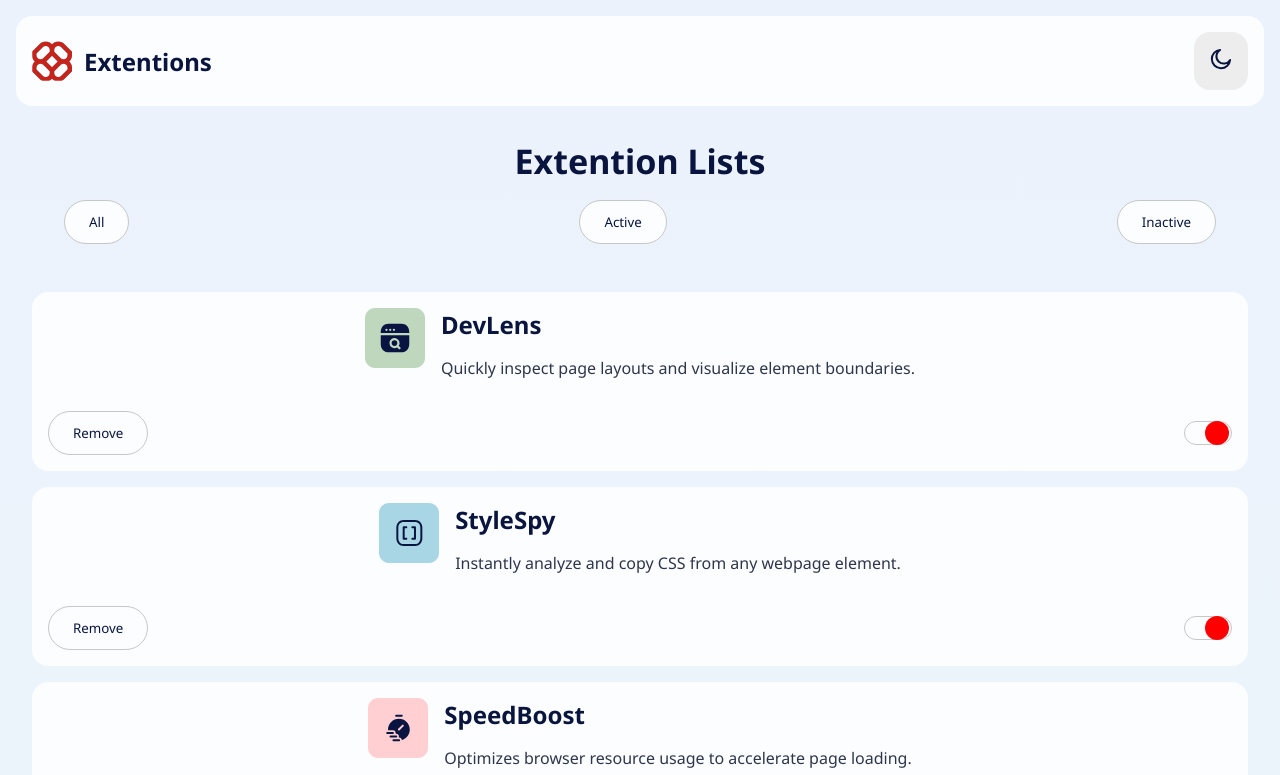
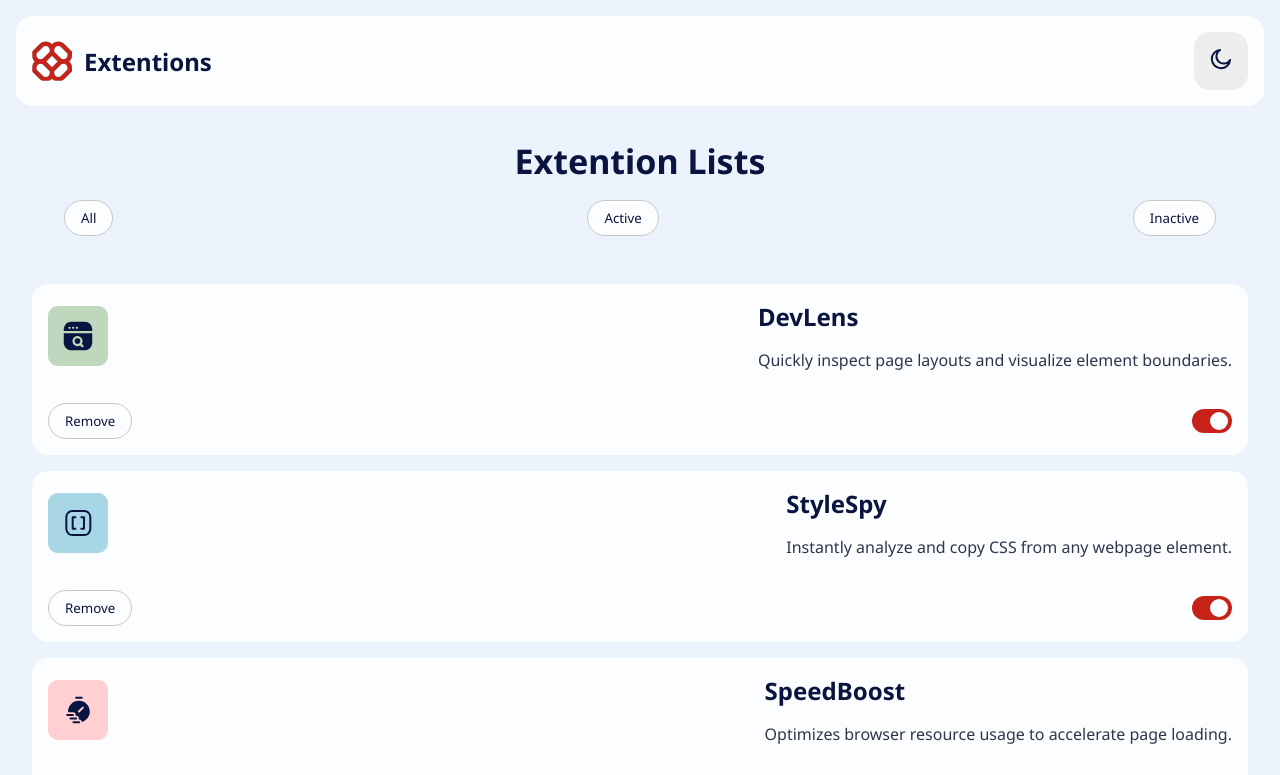
Before and after one commit to fayiz770/browser-extensions-manager-ui-main, a React (Vite) app: page / in a window 1280 px wide. Shown: the top 775 px of the page. Built offline with nearby package versions, Linux system fonts and the light colour scheme.

Commit message:
Enhance Extention component: add toggle functionality for active/inactive states; update CSS for button backgrounds and styles

```diff
--- a/src/components/Extention.jsx
+++ b/src/components/Extention.jsx
@@ -1,4 +1,10 @@
-export default function Extention({icon, name, description, isActive}) {
+export default function Extention({icon, name, description, isActive, id}) {
+    function toggle(){
+        const btn = document.getElementById('I' + id)
+        btn.classList.contains('active')
+            ? btn.classList.replace('active', 'inactive')
+            : btn.classList.replace('inactive', 'active')
+    }
     return(
         <div
             className="extention"
@@ -14,13 +20,15 @@ export default function Extention({icon, name, description, isActive}) {
                     <p>{description}</p>
                 </div>
             </div>
-            <div className="btns">
+            <div>
                 <button className="btn remove-btn">Remove</button>
-                {
-                    isActive ?
-                    <button className="btn active"><div className="circle"></div></button> :
-                    <button className="btn inactive"><div className="circle"></div></button>
-                }
+                <button
+                    onClick={toggle}
+                    id={'I' + id}
+                    className={`status-toggle-btn ${isActive ? 'active' : 'inactive'}`}
+                >
+                    <div className="circle"></div>
+                </button>
             </div>
         </div>
     )
--- a/src/index.css
+++ b/src/index.css
@@ -28,7 +28,10 @@
     --extention-bg: var(--Neutral-0);
     --extention-color: var(--Neutral-900);
     --text-color: var(--Neutral-700);
-    --active-bg: var();
+    --active-bg: var(--Red-700);
+    --inactive-bg: var(--Neutral-300);
+    --selected-bg: var(--Red-700);
+    --selected-color: var(--Neutral-0);
 }
 
 .dark-theme {
@@ -43,6 +46,10 @@
     --extention-bg: var(--Neutral-800);
     --extention-color: var(--Neutral-0);
     --text-color: var(--Neutral-100);
+    --active-bg: var(--Red-400);
+    --inactive-bg: var(--Neutral-700);
+    --selected-bg: var(--Red-400);
+    --selected-color: var(--Neutral-900);
 }
 
 
@@ -91,34 +98,32 @@ body {
 }
 
 
-.status-btn {
-
-}
-
-.active,
-.inactive {
+.status-toggle-btn {
+    border: none;
     display: flex;
     align-items: center;
-    padding: .5rem .125rem;
-    width: 3rem;
+    padding: .5rem .25rem;
+    width: 2.5rem;
     height: 1.5rem;
 }
 
 .active {
     justify-content: end;
+    background: var(--active-bg);
 }
 
 
 .inactive {
     justify-content: start;
+    background: var(--inactive-bg);
 }
 
 
 .circle {
     border-radius: 50%;
-    width: 1.5rem;
-    height: 1.5rem;
-    background: red;
+    width: 1.125rem;
+    height: 1.125rem;
+    background: var(--Neutral-0);
 }
 
 
@@ -159,9 +164,8 @@ body {
 button {
     border: .5px solid var(--Neutral-300);
     border-radius: 5rem;
-    padding: .75rem 1.5rem;
+    padding: .5rem 1rem;
     font-family: 'Noto Sans', sans-serif;
-    background: var(--Neutral-0);
     cursor: pointer;
 }
 
@@ -204,6 +208,13 @@ button {
     border-radius: 1rem;
 }
 
+.extention > div {
+    display: flex;
+    align-items: center;
+    justify-content: space-between;
+    width: 100%;
+}
+
 
 .extention-info-container {
     display: flex;
@@ -219,3 +230,8 @@ button {
     justify-content: center;
     gap: 1rem;
 }
+
+.selected {
+    background: var(--selected-bg);
+    color: var(--selected-color);
+}
```
